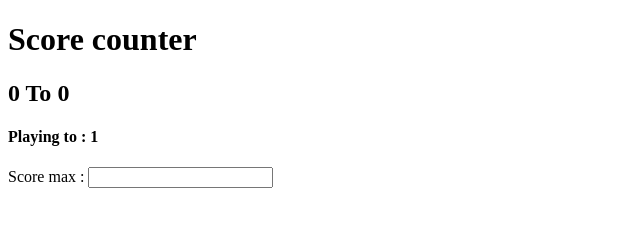
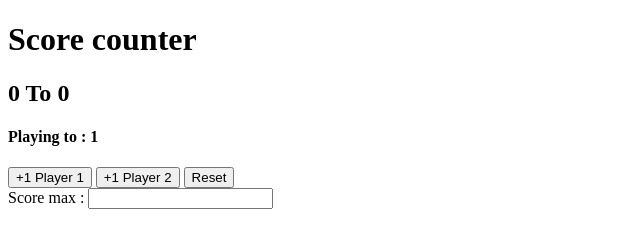
Before and after one commit to tutuat/scoreKeeper, a plain HTML site: page index.html in a window 1280 px wide. Shown: the whole page, without its empty margins (0-640 px from the left). Drawn offline with Linux system fonts and the light colour scheme.

Commit message:
Ajout Bouttons

```diff
--- a/index.html
+++ b/index.html
@@ -13,11 +13,19 @@
       <h4>Playing to : <span id="scoreMaxDisplay">1</span></h4>
     </header>
 
+    <section aria-label="Controles de score">
+        <button id="btnPlayer1">+1 Player 1</button>
+        <button id="btnPlayer2">+1 Player 2</button>
+        <button id="btnReset">Reset</button>
+      </section>
+
     <section aria-label="Score maximum">
         <label for="maxScore">Score max :</label>
         <input type="number" id="maxScore" min="1" />
       </section>
 
+
+
   </main>
   <script src="script.js"></script>
 </body>
```
